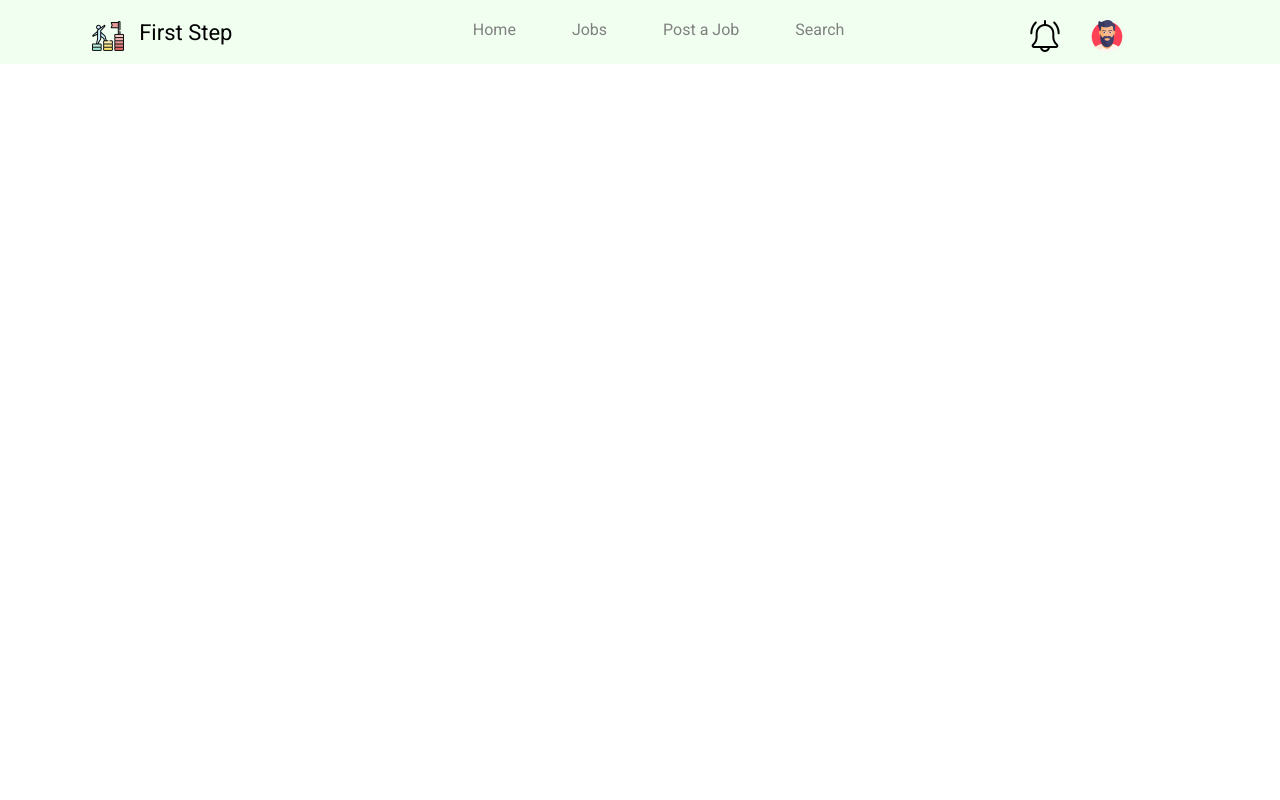
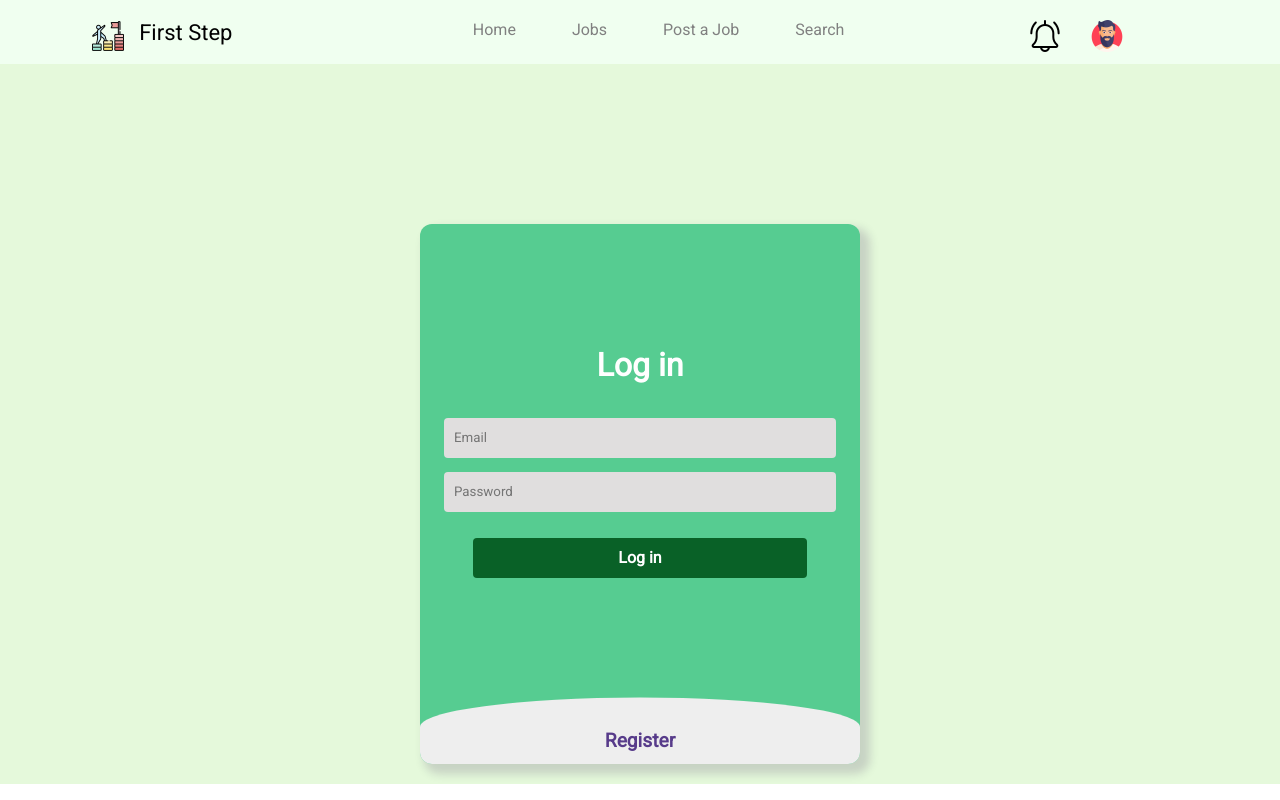
Before and after one commit to kanishkcs/Job-Listing, a React (Vite) app: page /login in a window 1280 px wide. Built offline with nearby package versions, Linux system fonts and the light colour scheme.

Commit message:
Login-Rregister Page added

```diff
--- a/src/App.jsx
+++ b/src/App.jsx
@@ -8,7 +8,7 @@ import { JobPage } from "./Pages/JobPage/JobPage";
 import Navbar from "./Component/Navbar";
 import { Route, Routes } from "react-router-dom";
 import PostJob from "./Pages/Post Job/PostJob";
-
+import LoginRegister from "./Pages/Login-Register/LoginRegister"
 
 
 function App() {
@@ -31,7 +31,7 @@ function App() {
         <Route path='/jobPage' element={<Home />} />
         <Route path='/' element={<JobPage />} />
         <Route path='/jobDetails' element={<JobDetails />} />
-
+        <Route path='/login' element={<LoginRegister/>}/>
       </Routes>
     </>
   );
--- a/src/Component/Navbar.jsx
+++ b/src/Component/Navbar.jsx
@@ -17,6 +17,7 @@ const Wrapper = styled.div`
   background-color: honeydew;
   width: 100vw;
   z-index: 999;
+  overflow: hidden !important;
   @media screen and (max-width: 720px) {
     justify-content:space-between;
   }
@@ -196,7 +197,7 @@ const Navbar = () => {
         </MiddleContainer>
         <RightContainer>
           <Logo src={BellIcon} />
-          <Logo src={Blimp} />
+          <Link to="/login"><Logo src={Blimp} /></Link>
           <HamBurger className="hamBurger" onClick={HandleHam}>
             <HamTop className="hamTop"></HamTop>
             <HamCenter className="hamCenter"></HamCenter>
--- a/src/Component/SearchJob.jsx
+++ b/src/Component/SearchJob.jsx
@@ -7,7 +7,7 @@ import SearchIcon from "../assets/search.png";
 import LocationIcon from "../assets/location.png";
 
 const Wrapper = styled.div`
-  height: 100vh;
+
   width: 100vw;
   padding-left: 3vw;
   margin-top: 40px;
--- a/src/Pages/JobPage/JobPage.jsx
+++ b/src/Pages/JobPage/JobPage.jsx
@@ -1,13 +1,13 @@
 import React from "react";
 
-import Jobpage_banner from "./jobpage_banner.png";
+import Jobpage_banner from "../../assets/jobpage_banner.png";
 import SearchJob from "../../Component/SearchJob";
 import styled from "styled-components";
 
 const Wrapper =styled.div`
 height: 100vh;
 position: fixed;
-z-index:998;
+
 overflow: hidden !important;
 `
 const Banner = styled.div`
@@ -22,7 +22,7 @@ const Banner = styled.div`
     overflow: hidden !important;
     width: 100vw;
     @media screen and (max-width: 720px){
-      height: 80px;
+      height: 60px;
     }
 `
 const BannerHeading = styled.h1`
@@ -37,6 +37,11 @@ const BannerHeading = styled.h1`
 
 const BannerImg = styled.img`
 
+@media screen and (max-width:720px){
+  width: 140px;
+  height: 60px;
+}
+
 `
 
 export const JobPage = () => {
@@ -46,7 +51,7 @@ export const JobPage = () => {
       <Wrapper>
       <Banner>
         <BannerHeading>Your Dream Job </BannerHeading>
-        <BannerImg src="./jobpage_banner.png"/>
+        <BannerImg src={Jobpage_banner}/>
       </Banner>
       <SearchJob />
       </Wrapper>
--- /dev/null
+++ b/src/Pages/Login-Register/LoginRegister.jsx
@@ -0,0 +1,61 @@
+import "./loginRegister.css";
+
+const LoginRegister = () => {
+  return (
+    <div className="wrapper">
+
+
+    <div className="login-register-main">
+      <input type="checkbox" id="login-register-chk" aria-hidden="true" />
+
+      <div className="login-register-login">
+        <form className="login-register-form">
+          <label htmlFor="login-register-chk" aria-hidden="true">
+            Log in
+          </label>
+          <input
+            className="login-register-input"
+            type="email"
+            name="email"
+            placeholder="Email"
+            required=""
+          />
+          <input
+            className="login-register-input"
+            type="password"
+            name="pswd"
+            placeholder="Password"
+            required=""
+          />
+          <button>Log in</button>
+        </form>
+      </div>
+
+      <div className="login-register-register">
+        <form className="login-register-form">
+          <label htmlFor="login-register-chk" aria-hidden="true">
+            Register
+          </label>
+          <input
+            className="login-register-input"
+            type="text"
+            name="txt"
+            placeholder="Username"
+            required=""
+          />
+          <input className="login-register-input" type="email" name="email" placeholder="email" />
+          <input
+            className="login-register-input"
+            type="password"
+            name="password"
+            placeholder="Password"
+          />
+          <button>Rgister</button>
+        </form>
+      </div>
+    </div>
+    </div>
+  );
+};
+
+export default LoginRegister;
--- /dev/null
+++ b/src/Pages/Login-Register/loginRegister.css
@@ -0,0 +1,125 @@
+.login-register-main {
+   top: 10rem;
+   left: 0;
+   margin: auto;
+    position: relative;
+    display: flex;
+    flex-direction: column;
+    background-color: #56CC91;
+    max-height: 540px;
+    max-width: 440px;
+    overflow: hidden;
+    border-radius: 12px;
+    box-shadow: 7px 7px 10px 3px #24004628;
+  }
+
+  .wrapper{
+    height: 90vh;
+
+    background-color:  #E5F9DB;
+    overflow: hidden !important;
+  }
+
+
+
+
+  .login-register-form {
+    display: flex;
+    flex-direction: column;
+    gap: 14px;
+    padding: 24px;
+  }
+
+  /*checkbox to switch from sign up to login*/
+  #login-register-chk {
+    display: none;
+  }
+
+  /*Login*/
+  .login-register-login {
+    position: relative;
+    width: 100%;
+    height: 100%;
+  }
+
+  .login-register-login label {
+    margin: 25% 0 5%;
+  }
+
+  label {
+    color: #fff;
+    font-size: 2rem;
+    justify-content: center;
+    display: flex;
+    font-weight: bold;
+    cursor: pointer;
+    transition: .5s ease-in-out;
+  }
+
+  .login-register-input {
+    width: 100%;
+    height: 40px;
+    background: #e0dede;
+    padding: 10px;
+    border: none;
+    outline: none;
+    border-radius: 4px;
+  }
+
+  /*Register*/
+  .login-register-register {
+    background: #eee;
+    border-radius: 60% / 10%;
+    transform: translateY(16%);
+    transition: .8s ease-in-out;
+  }
+
+  .login-register-register label {
+    color: #573b8a;
+    transform: scale(.6);
+  }
+
+  #login-register-chk:checked ~ .login-register-register {
+    transform: translateY(-60%);
+  }
+
+  #login-register-chk:checked ~ .login-register-register label {
+    transform: scale(1);
+    margin: 10% 0 5%;
+  }
+
+  #login-register-chk:checked ~ .login-register-login label {
+    transform: scale(.6);
+    margin: 5% 0 5%;
+  }
+
+  /*Button*/
+  .login-register-form button {
+    width: 85%;
+    height: 40px;
+    margin: 12px auto 10%;
+    color: #fff;
+    background: #096127;
+    font-size: 1rem;
+    font-weight: bold;
+    border: none;
+    border-radius: 4px;
+    cursor: pointer;
+    transition: .2s ease-in;
+  }
+
+  .login-register-form button:hover {
+    background-color: #0C2517;
+  }
+  @media screen and (max-width:720px) {
+    .login-register-main{
+        top: 70px;
+        max-height: 440px;
+        max-width: 300px;
+    }
+    .login-register-register {
+
+        transform: translateY(5%);
+
+      }
+  }
```
Also changed, not shown: src/assets/jobpage_banner.png (renamed from src/Pages/JobPage/jobpage_banner.png).
